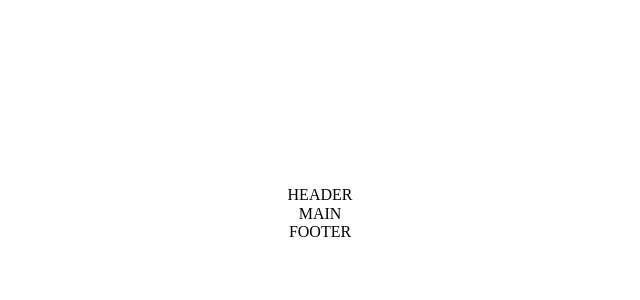
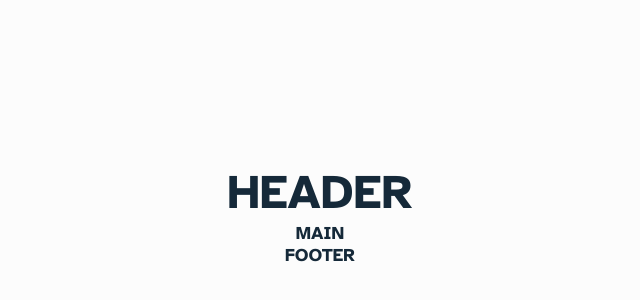
Before and after one commit to MLongobardi/FEM-memory-game, a SvelteKit app: page / in a window 1280 px wide. Shown: the part 186-486 px from the top of the page, without its empty margins (320-960 px from the left). Built offline with nearby package versions, Linux system fonts and the light colour scheme.

Commit message:
Added font, initial global styles

```diff
--- a/src/app.scss
+++ b/src/app.scss
@@ -1,21 +1,30 @@
 @import "normalize.css";
-/*
+
 @font-face {
-	font-family: "SpaceGrotesk";
-	src: url("/fonts/SpaceGrotesk-VariableFont_wght.ttf") format("truetype");
-	font-weight: 100 1000;
+	font-family: "AtkinsonHyperlegible";
+	src: url("/fonts/AtkinsonHyperlegible-Bold.ttf") format("truetype");
 }
-*/
+
 :root, ::backdrop {
     //dialog::background doesn't inherit variables set in :root
-    --dark-purple: #5c2ddf;
-    --purple: #7945ff;
-    --pink: #fd6687;
-    --yellow: #ffce67;
+    //find better names
+    --orange: #FDA214;
+    --color-2: #BCCED9;
+    --color-3: #304859;
+    --dark-blue: #152939;
+    --color-5: #F2F2F2;
+    --color-6: #7191A5;
+    --color-7: #6395B8;
+    --background-white: #FCFCFC;
 }
 
 body {
-
+    font-family: "AtkinsonHyperlegible";
+    font-size: 18px;
+    font-weight: 700;
+    line-height: 22px;
+    color: var(--dark-blue);
+    background-color: var(--background-white);
 }
 
 h1 {
@@ -27,6 +36,3 @@ h2 {
 h3 {
     @extend %heading-S;
 }
-h4 {
-    @extend %heading-XS;
-}
--- a/src/lib/components/Header.svelte
+++ b/src/lib/components/Header.svelte
@@ -3,7 +3,7 @@
 </script>
 
 <header>
-	HEADER
+	<h1>HEADER</h1>
 </header>
 
 <style lang="scss">
--- a/src/variables.scss
+++ b/src/variables.scss
@@ -6,56 +6,22 @@
 %heading-M,
 %heading-S,
 %heading-XS {
-	font-size: 56px;
-	line-height: 71px;
-	font-weight: bold;
-	color: black;
+	//h1
+	margin: 0;
+	font-size: 48px;
+	line-height: 60px;
+	font-weight: 700;
+	color: var(--dark-blue);
 }
 %heading-M {
-	font-size: 24px;
-	line-height: 31px;
+	//h2
+	font-size: 32px;
+	line-height: 40px;
 }
 %heading-S {
+	//h3
 	font-size: 20px;
-	line-height: 26px;
-}
-%heading-XS {
-	font-size: 16px;
-	line-height: 21px;
-}
-
-%box-shadow {
-	--shadow-color: black;
-	border: 3px solid var(--shadow-color);
-	box-shadow: 0px 10px 0px var(--shadow-color);
-}
-
-%box-shadow-hoverable {
-	@extend %box-shadow;
-	&:hover {
-		--shadow-color: var(--dark-purple);
-	}
-}
-
-%small-button {
-	background: var(--dark-purple);
-	border-radius: 20px;
-	color: white;
-	border: none;
-	min-width: 108px;
-	padding: 10px 20px;
-	font-weight: bold;
-	cursor: pointer;
-
-	&:hover {
-		background: var(--pink);
-	}
-}
-
-%hover-on-footer {
-	position: relative;
-	z-index: 2;
-	top: minMaxSize(-10px, -3px);
+	line-height: 25px;
 }
 
 %screen-reader-only {
```
Also changed, not shown: static/fonts/AtkinsonHyperlegible-Bold.ttf (added).
